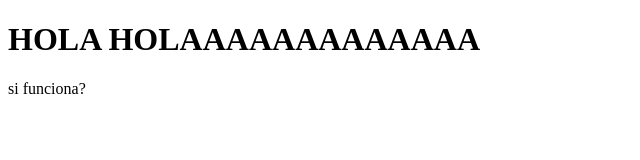
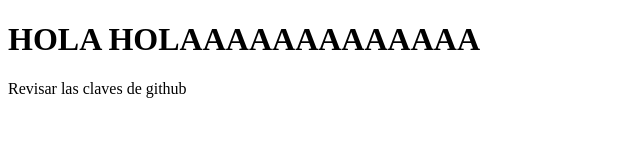
Before and after one commit to LFernandoTS/dirGit, a plain HTML site: page index.html in a window 1280 px wide. Shown: the whole page, without its empty margins (0-640 px from the left). Drawn offline with Linux system fonts and the light colour scheme.

Commit message:
Prueba de commit en Git y visual studio

```diff
--- a/index.html
+++ b/index.html
@@ -8,6 +8,6 @@
 </head>
 <body>
     <h1>HOLA HOLAAAAAAAAAAAAA</h1>
-    <P>si funciona?</P>
+    <P>Revisar las claves de github</P>
 </body>
 </html>
```
